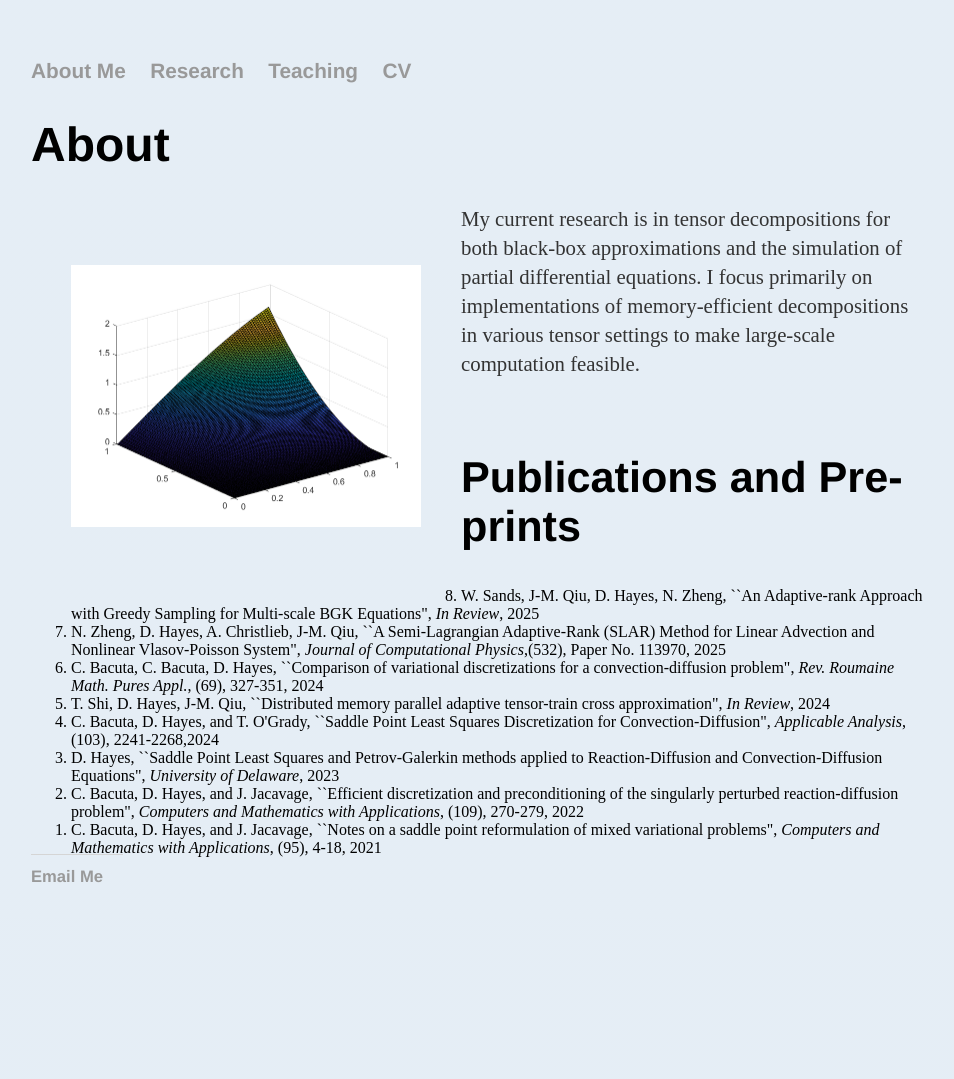
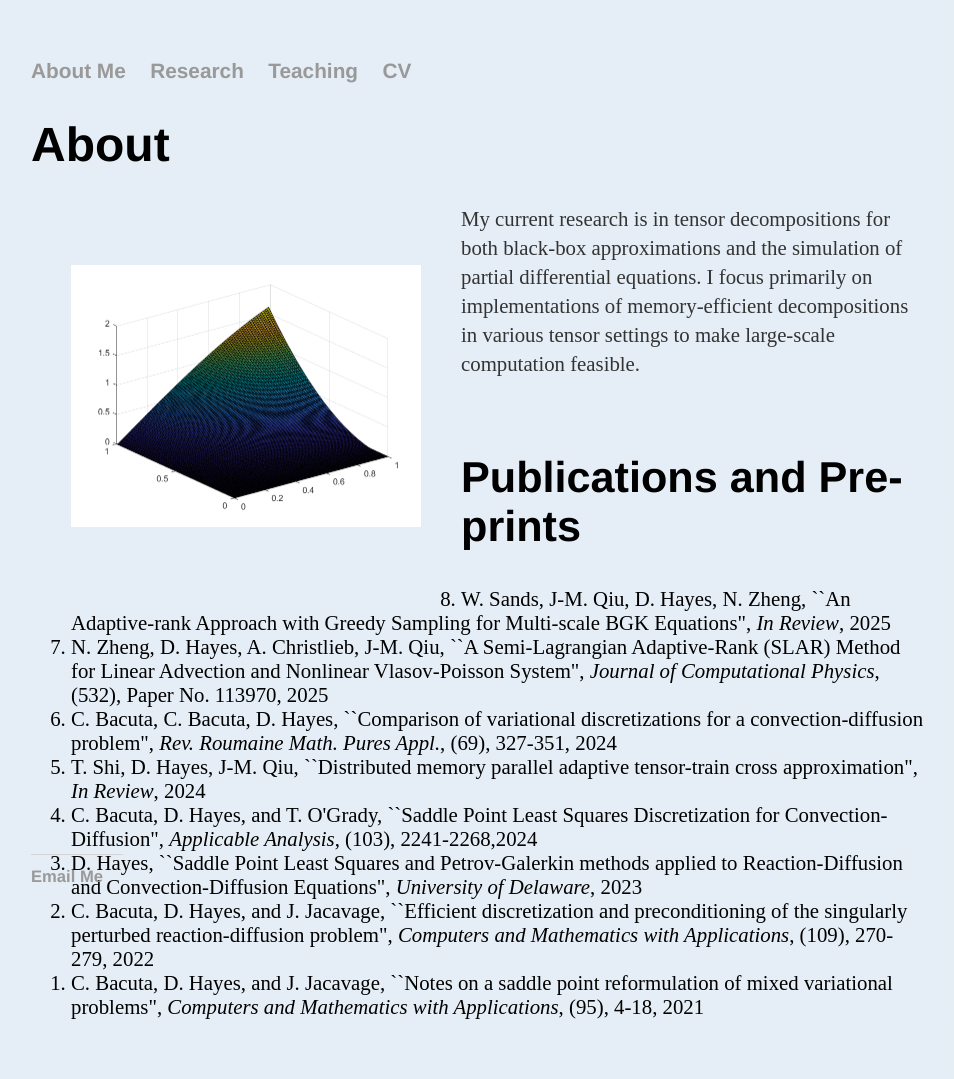
Before and after one commit to dhayes95/dhayes95.github.io, a Jekyll site: the page built from research/index.html, in a window 1280 px wide. Shown: the whole page, without its empty margins (161-1115 px from the left). Built offline with Jekyll 4.4.1, drawn with Linux system fonts in a browser that asks for light colours; before the commit the page ends 917 px from its top, so only the background shows below that.

Commit message:
Update main.css

```diff
--- a/css/main.css
+++ b/css/main.css
@@ -10,6 +10,7 @@ a:hover { text-decoration: underline; }
 p, ul { font-size: 1.3em; line-height: 1.4em; color: #333; }
 
 ul li{font-size:1.3em;}
+ol li{font-size:1.3em;}
 
 h1, h2, h3, h4 { font-family: 'Helvetica', 'Arial', 'Sans-Serif'; }
 h1 { font-size: 3em;  }
```
